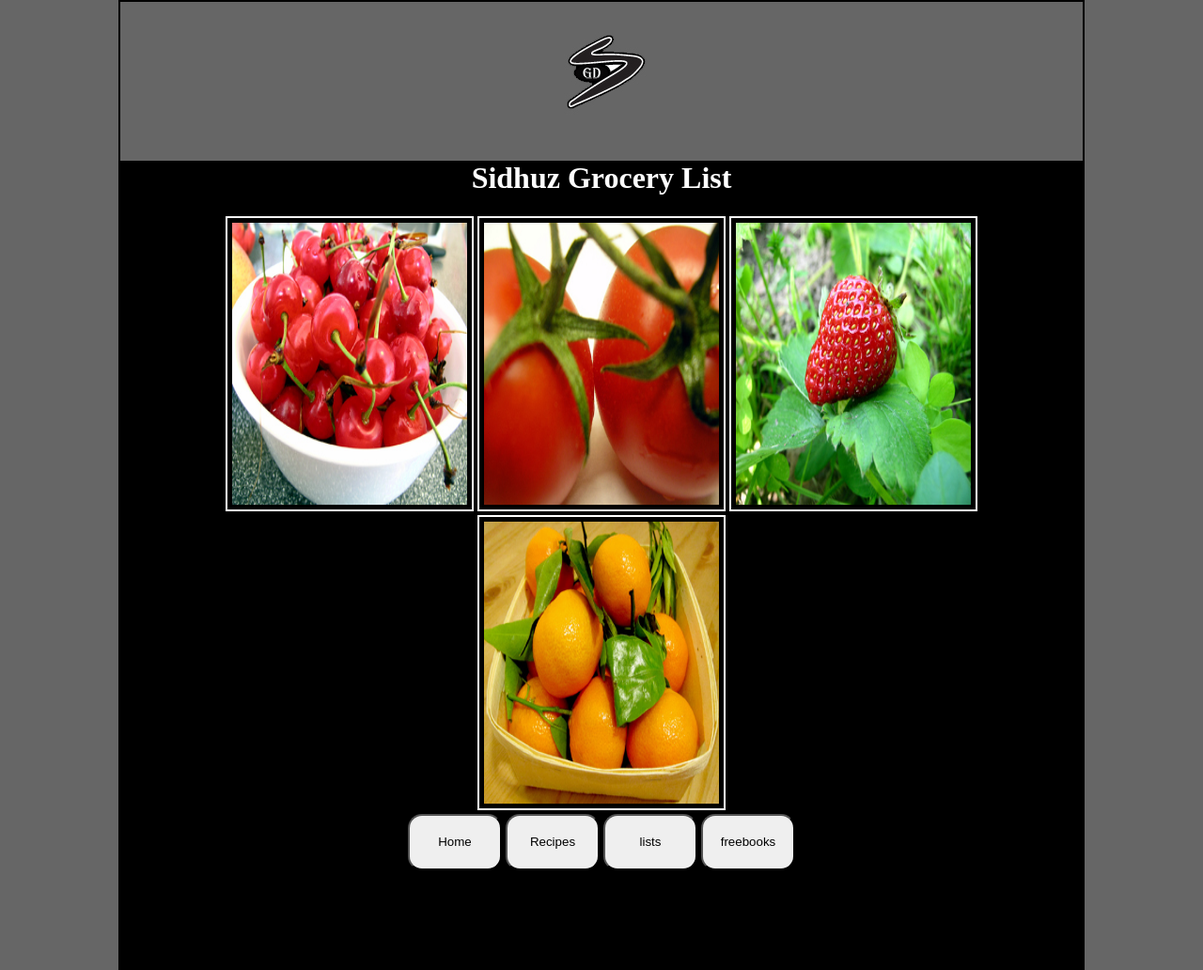
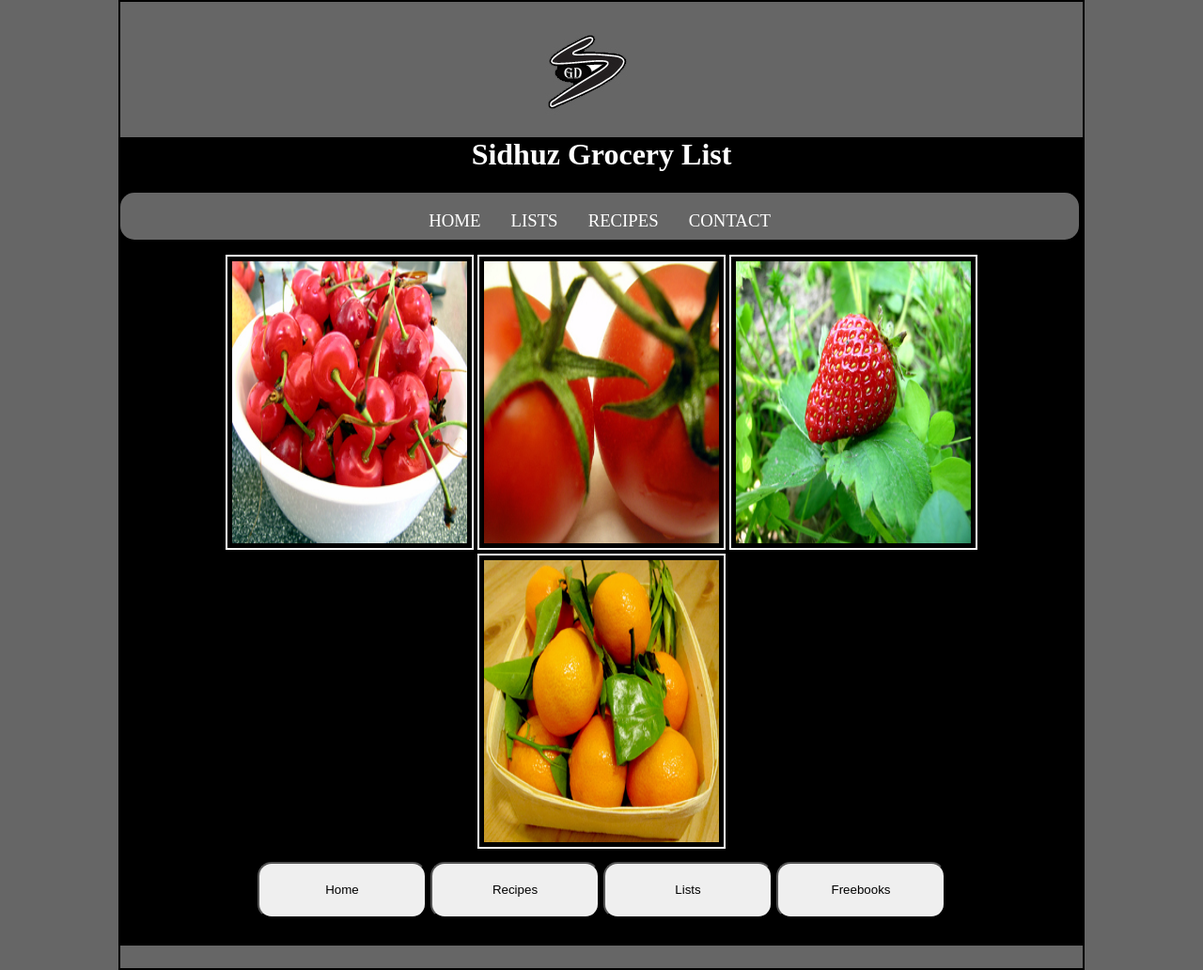
Before and after one commit to sidh0050/web-app, a PHP site: page /splash.php in a window 1280 px wide. Shown: the whole page at 94% size. Run offline with PHP 8.4, Linux system fonts and the light colour scheme.

Commit message:
Adding css.

```diff
--- a/working prototype/add.php
+++ b/working prototype/add.php
@@ -1,8 +1,6 @@
 
 <?php
 require_once 'includes/db.php';
-$errors=array();
-$results = null;
 
 
 $recipes_name=filter_input(INPUT_POST,'recipes_name',FILTER_SANITIZE_STRING);
--- a/working prototype/css/general.css
+++ b/working prototype/css/general.css
@@ -29,12 +29,15 @@
 }
 
 .navigation ul {
+
+
 	 height:30px;
 	 width:1000px;
 	 background-color:#666666;
 	 list-style-type: none;
 	 border-radius: 15px;
 	padding:10px;
+
 
 
 
@@ -48,6 +51,7 @@
 	list-style-type: none;
 	display:inline-block;
 	font-size:15px;
+
 
 }
 nav a,
@@ -121,11 +125,15 @@
 
 
 .logo{
-
+width:500px;
+height:123px;
 background-color:#666666;
 
 
 
+}
+.logo img{
+margin-left:420px;
 }
 
 .main{
@@ -135,6 +143,7 @@
 	margin-top:-515px;
 	width:400px;
 	text-align:left;
+
 
 
 }
@@ -157,7 +166,8 @@
 	}
 
 	.sidebar ol li{
-		color:#fff;
+	color:#fff;
+
 	}
 	.maincontent {
 		height:750px;
@@ -272,7 +282,7 @@
 	.butt button{
 		 border-radius: 15px;
 		 height:50px;
-		 width:100px;
+		 width:200px;
 		 color:#000;
 
 
@@ -289,9 +299,11 @@
 	}
 
 	.butt button:hover{
-     background: #383;
+     background: #666666;
 }
-
+.buttr button:hover{
+     background: #666666;
+}
 
 form label input{
 	width: 300px;
@@ -308,15 +320,17 @@
 .splbtn button{
 border-radius: 15px;
 		 height:60px;
-		 width:100px;
+		 width:180px;
 	margin-left:465px;
 	float:none;
 	display:inline-block;
   margin:0px;
 	padding:0 px auto;
+	margin-top:10px;
 
 }
 h1{
+
 	color:#fff;
 }
 .reclabel{
--- a/working prototype/splash.php
+++ b/working prototype/splash.php
@@ -17,6 +17,18 @@
 
 <div class="img">
 <h1>Sidhuz Grocery List </h1>
+<div class="navigation">
+<nav>
+<ul>
+
+ <li><a href="home.php" style="text-decoration: none;">Home</a></li>
+<li><a href="lists.php" style="text-decoration: none;">Lists</a></li>
+<li><a href="recipies.php" style="text-decoration: none;">Recipes</a></li>
+<li><a href="contact.php" style="text-decoration: none;">Contact</a></li>
+
+</ul>
+</nav>
+</div>
 
 <div class="imagessplash">
 <img src="images/berries.jpg" alt="Berries Image" >
@@ -27,8 +39,8 @@
 <button value="Home" onclick="location.href='home.php'">Home</button>
 
 <button value="recipies"  onclick="location.href='recipies.php'">Recipes </button>
-<button value="lists"  onclick="location.href='lists.php'">lists </button>
-<button value="freebooks"  onclick="location.href='home.php'">freebooks </button>
+<button value="lists"  onclick="location.href='lists.php'">Lists </button>
+<button value="freebooks"  onclick="location.href='home.php'">Freebooks </button>
 </div>
 </div>
 </div>
```
Also changed, not shown: working prototype/contact.php (+46 -4 lines), working prototype/home.php (+9 -0 lines).
